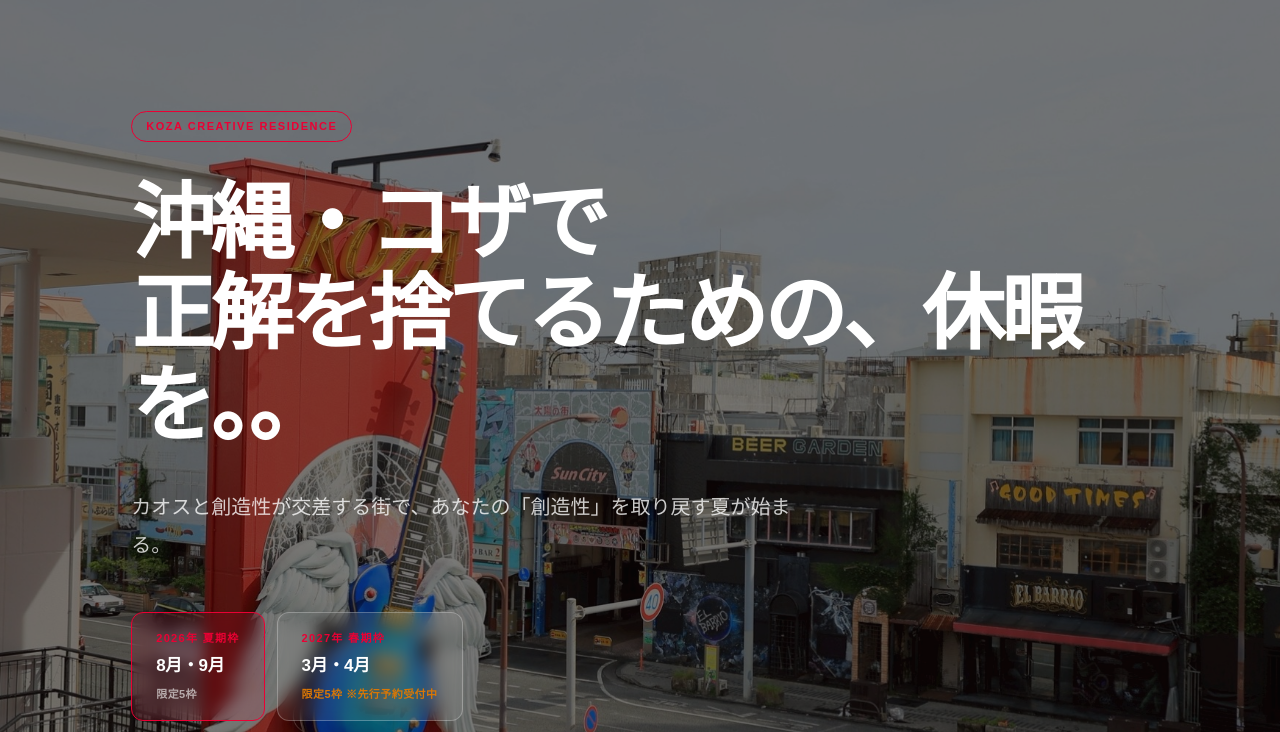
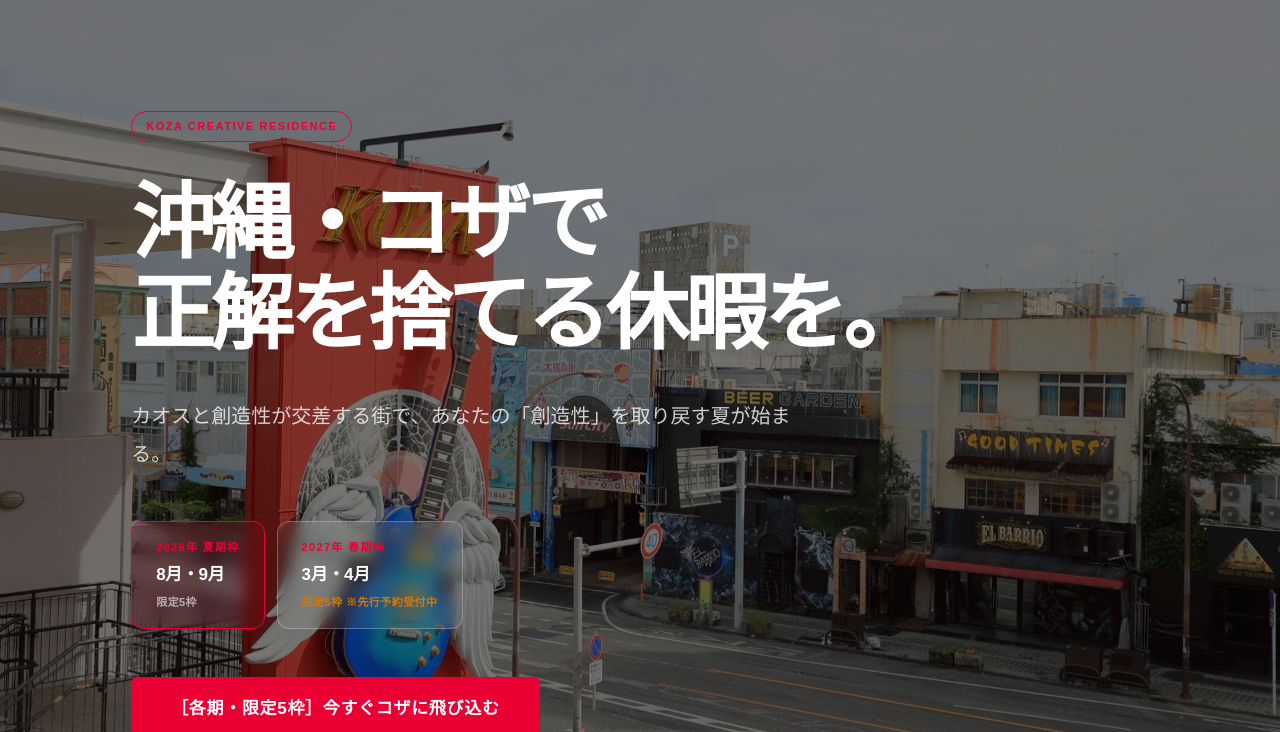
Before and after one commit to Cignals2020/cignals-corporate, a website built with Vite: page koza-creative-camp.html in a window 1280 px wide. Shown: the part 68-800 px from the top of the page. Built offline with nearby package versions, Linux system fonts and the light colour scheme.

```diff
--- a/koza-creative-camp.html
+++ b/koza-creative-camp.html
@@ -32,7 +32,7 @@
   </div>
   <div class="kcc-hero-inner">
     <p class="kcc-label">KOZA Creative Residence</p>
-    <h1 class="kcc-hero-h1">沖縄・コザで<br>正解を捨てるための、休暇を。。</h1>
+    <h1 class="kcc-hero-h1">沖縄・コザで<br>正解を捨てる休暇を。</h1>
     <p class="kcc-hero-sub">
       カオスと創造性が交差する街で、あなたの「創造性」を取り戻す夏が始まる。
     </p>
```
